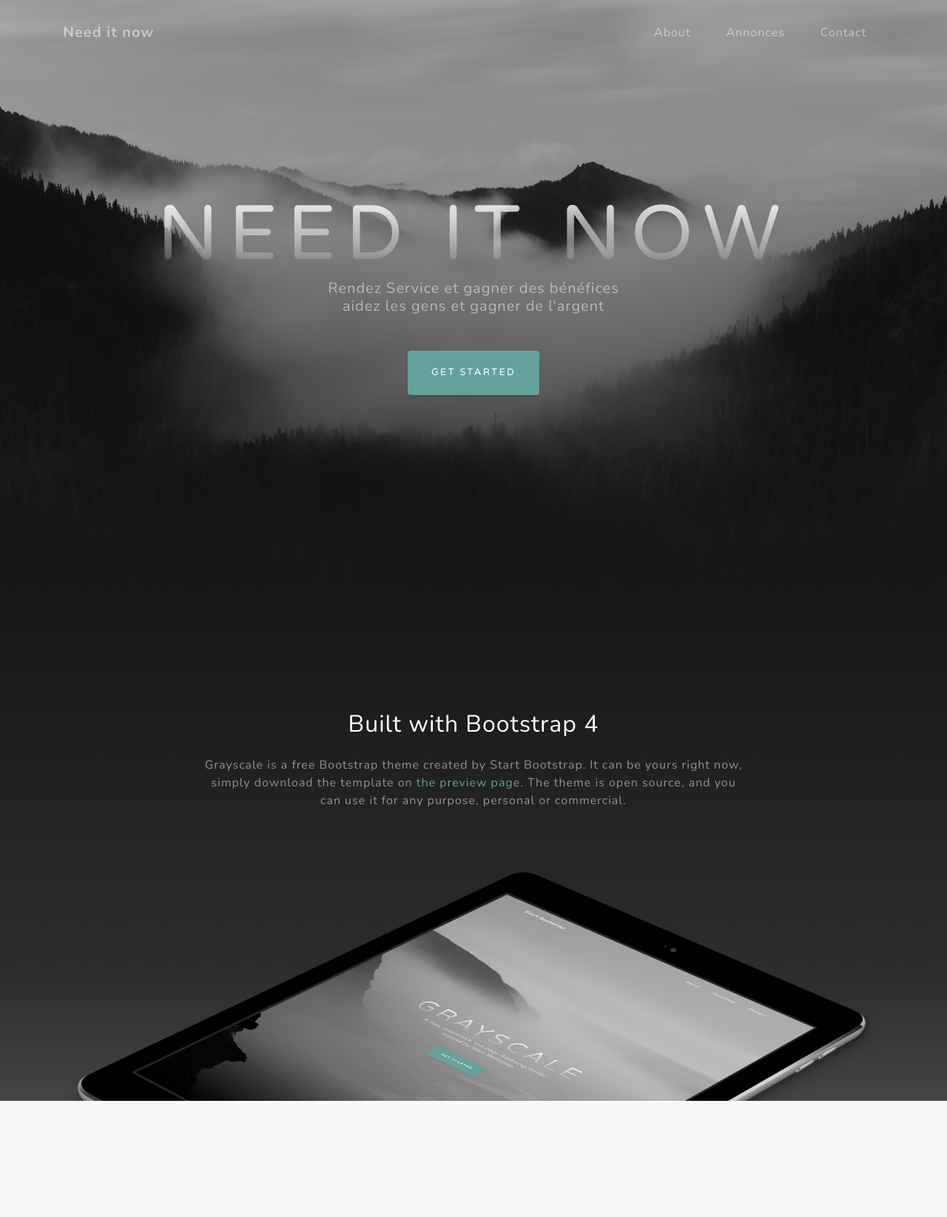
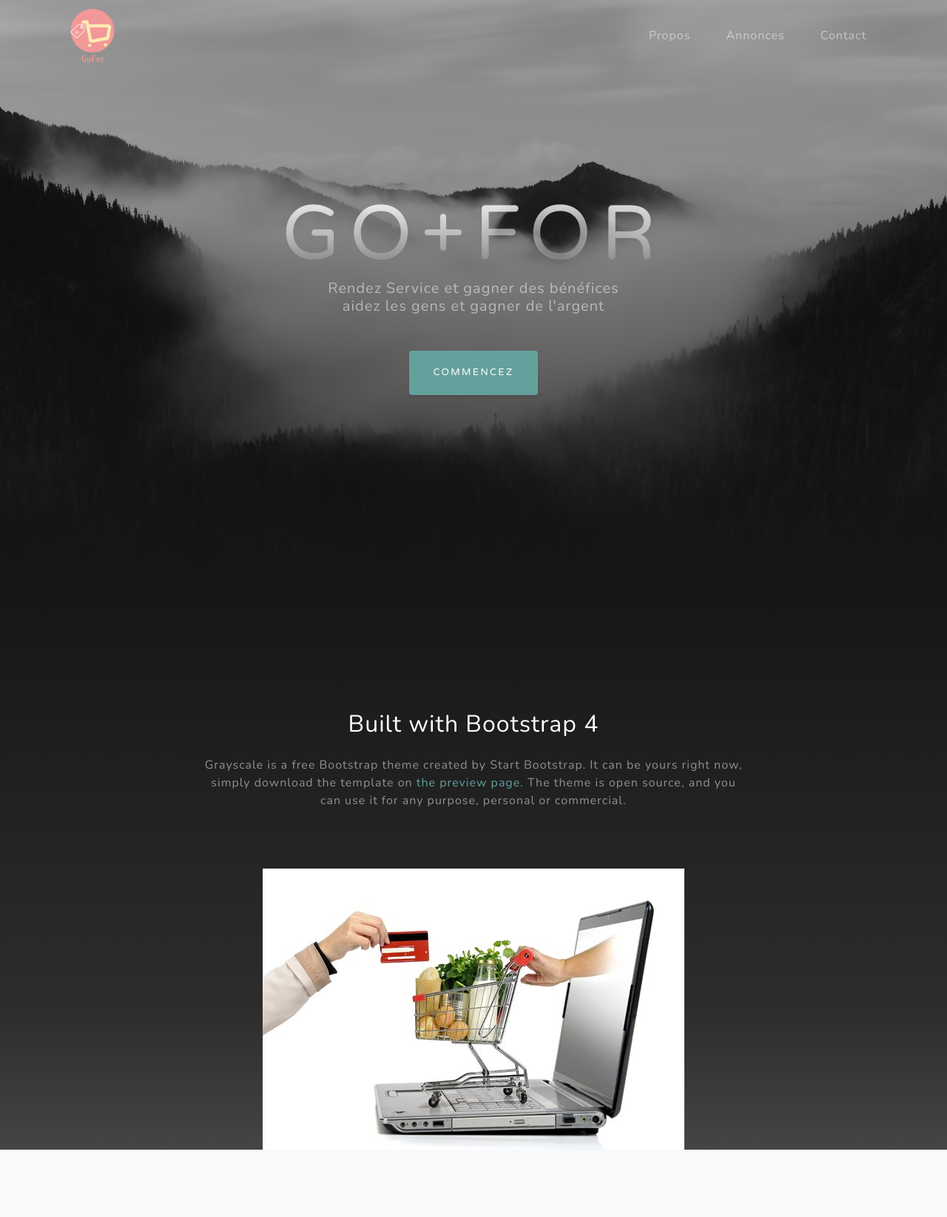
Before and after one commit to DDarkz/needit, a PHP site: page / in a window 1280 px wide. Shown: the top 1645 px of the page at 74% size. Run offline with PHP 8.4, Linux system fonts and the light colour scheme; data comes from the database, SQL or seed files in the repository.

Commit message:
ajout page contact/prpos/changement de page index en cours pas encore terminé

```diff
--- a/index.php
+++ b/index.php
@@ -34,7 +34,7 @@ session_start();
   <!-- Navigation -->
   <nav class="navbar navbar-expand-lg navbar-light fixed-top" id="mainNav">
     <div class="container">
-      <a class="navbar-brand js-scroll-trigger" href="#page-top">Need it now</a>
+      <a class="navbar-brand js-scroll-trigger" href="propos.php"><img src="images\logoGoFor.png" width="80"></a>
       <button class="navbar-toggler navbar-toggler-right" type="button" data-toggle="collapse" data-target="#navbarResponsive" aria-controls="navbarResponsive" aria-expanded="false" aria-label="Toggle navigation">
         Menu
         <i class="fas fa-bars"></i>
@@ -42,13 +42,13 @@ session_start();
       <div class="collapse navbar-collapse" id="navbarResponsive">
         <ul class="navbar-nav ml-auto">
           <li class="nav-item">
-            <a class="nav-link js-scroll-trigger" href="#about">About</a>
+            <a class="nav-link js-scroll-trigger" href="propos.php">Propos</a>
           </li>
           <li class="nav-item">
-            <a class="nav-link js-scroll-trigger" href="#projects">Annonces</a>
+            <a class="nav-link js-scroll-trigger" href="annonces.php">Annonces</a>
           </li>
           <li class="nav-item">
-            <a class="nav-link js-scroll-trigger" href="#signup">Contact</a>
+            <a class="nav-link js-scroll-trigger" href="contact.php">Contact</a>
           </li>
         </ul>
       </div>
@@ -59,10 +59,10 @@ session_start();
   <header class="masthead">
     <div class="container d-flex h-100 align-items-center">
       <div class="mx-auto text-center">
-        <h1 class="mx-auto my-0 text-uppercase">NEED IT NOW</h1>
+        <h1 class="mx-auto my-0 text-uppercase">Go+For</h1>
         <h2 class="text-white-50 mx-auto mt-2 mb-5">Rendez Service et gagner des bénéfices<br>
           <p class="text-white-50">aidez les gens et gagner de l'argent</p></h2>
-        <a href="annonces.php" class="btn btn-primary js-scroll-trigger">Get Started</a>
+        <a href="annonces.php" class="btn btn-primary js-scroll-trigger">Commencez</a>
       </div>
     </div>
   </header>
@@ -77,7 +77,7 @@ session_start();
             <a href="http://startbootstrap.com/template-overviews/grayscale/">the preview page</a>. The theme is open source, and you can use it for any purpose, personal or commercial.</p>
         </div>
       </div>
-      <img src="img/ipad.png" class="img-fluid" alt="">
+      <img src="images/Gofor.jpg" class="img-fluid" alt="">
     </div>
   </section>
 
@@ -146,10 +146,10 @@ session_start();
           <i class="far fa-paper-plane fa-2x mb-2 text-white"></i>
           <h2 class="text-white mb-5">Subscribe to receive updates!</h2>
 
-          <form class="form-inline d-flex">
+          <!-- <form class="form-inline d-flex">
             <input type="email" class="form-control flex-fill mr-0 mr-sm-2 mb-3 mb-sm-0" id="inputEmail" placeholder="Enter email address...">
             <button type="submit" class="btn btn-primary mx-auto">Subscribe</button>
-          </form>
+          </form> -->
 
         </div>
       </div>
@@ -166,7 +166,7 @@ session_start();
           <div class="card py-4 h-100">
             <div class="card-body text-center">
               <i class="fas fa-map-marked-alt text-primary mb-2"></i>
-              <h4 class="text-uppercase m-0">Address</h4>
+              <h4 class="text-uppercase m-0">Adresse</h4>
               <hr class="my-4">
               <div class="small text-black-50">4923 Market Street, Orlando FL</div>
             </div>
@@ -216,7 +216,7 @@ session_start();
   <!-- Footer -->
   <footer class="bg-black small text-center text-white-50">
     <div class="container">
-      Copyright &copy; Your Website 2019
+      Copyright &copy; GoFor 2019
     </div>
   </footer>
 
```
Also changed, not shown: contact.php (added, +34 -0 lines), propos.php (added, +36 -0 lines), images/Gofor.jpg (added).
